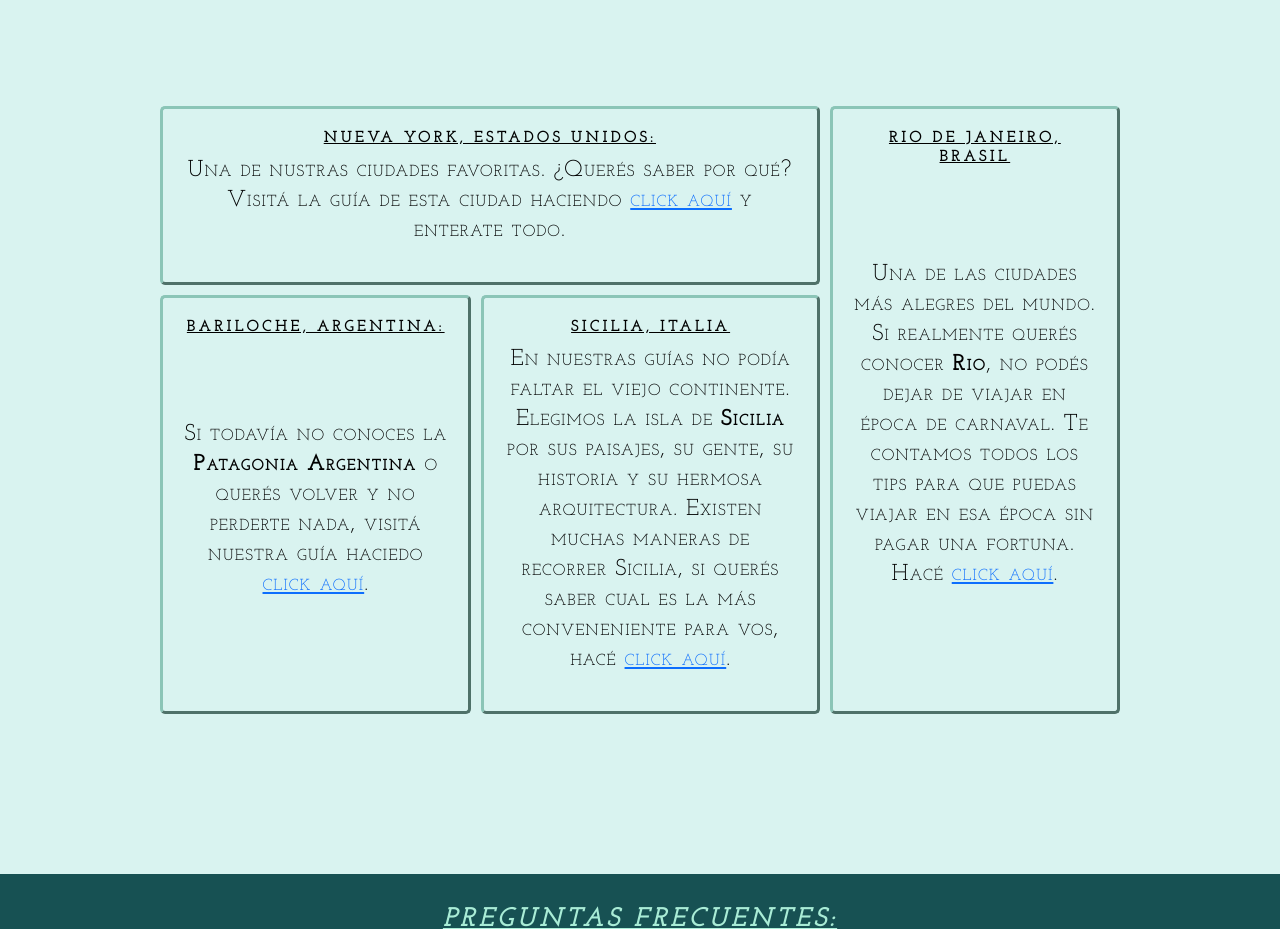
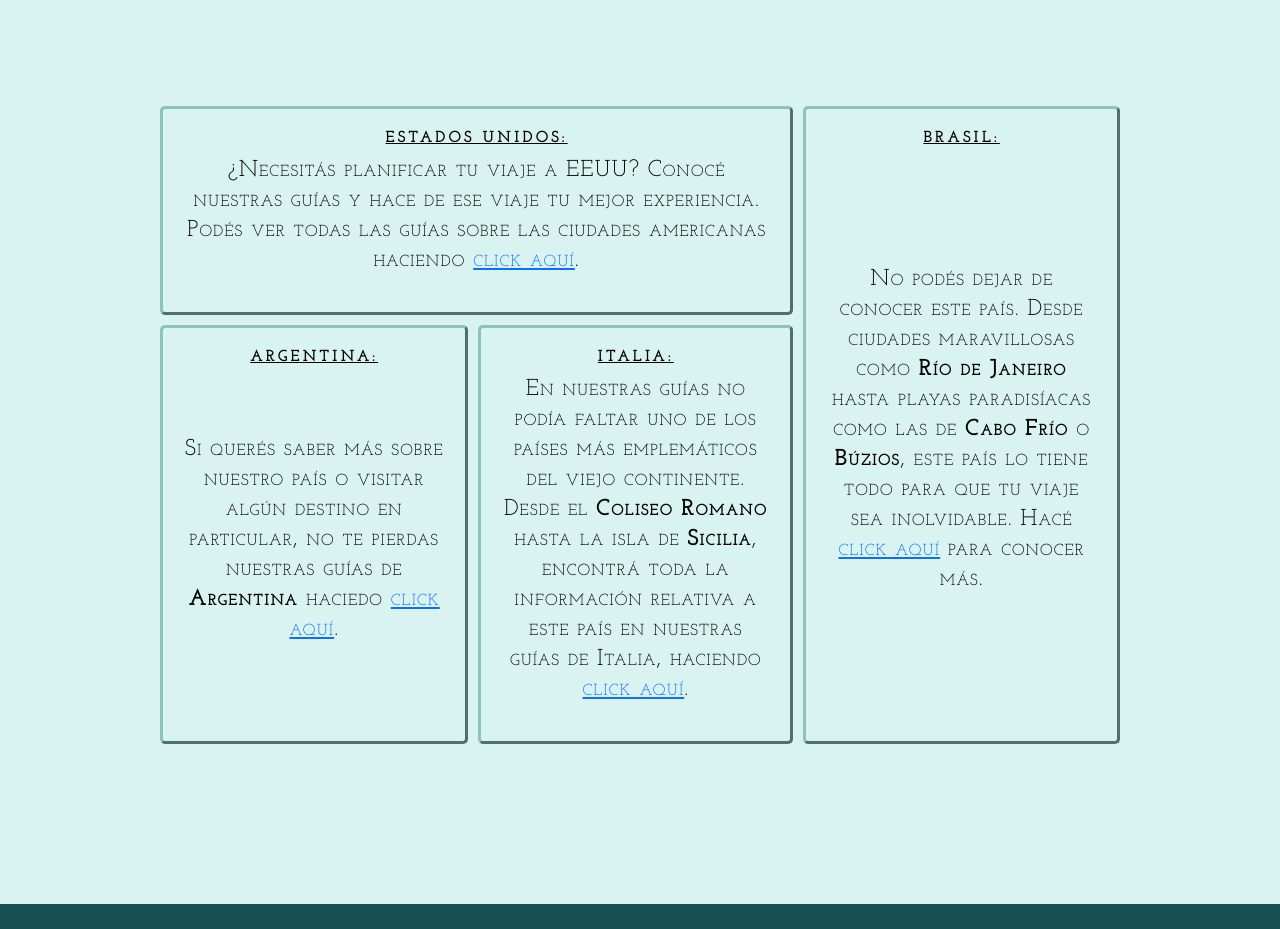
Before and after one commit to rociosoldati/fromthesouth, a plain HTML site: page index.html in a window 1280 px wide. Shown: the part 1040-1969 px from the top of the page. Drawn offline with nearby package versions, Linux system fonts and the light colour scheme.

Commit message:
modificando los textos

```diff
--- a/index.html
+++ b/index.html
@@ -89,20 +89,20 @@
         <h3 class="presentacion__h3 presentacion__h3--subrayado">Guías recomendadas:</h3>
         <div class="div__guia Centrar">
             <div class="box a">
-                <h5 class="div__h5">Nueva York, Estados Unidos:</h5>
-                <p class="footer__parrafo">Una de nustras ciudades favoritas. ¿Querés saber por qué? Visitá la guía de esta ciudad haciendo <a href="GuiasAmericadelnorte.html">click aquí</a> y enterate todo.</p>
+                <h5 class="div__h5">Estados Unidos:</h5>
+                <p class="footer__parrafo">¿Necesitás planificar tu viaje a EEUU? Conocé nuestras guías y hace de ese viaje tu mejor experiencia. Podés ver todas las guías sobre las ciudades americanas haciendo <a href="GuiasAmericadelnorte.html">click aquí</a>.</p>
             </div>
             <div class="box c">
-                <h5 class="div__h5">Bariloche, Argentina:</h5>
-                <p class="footer__parrafo">Si todavía no conoces la <strong> Patagonia Argentina</strong> o querés volver y no perderte nada, visitá nuestra guía haciedo <a href="GuiasArgentinas.html">click aquí</a>.</p>
+                <h5 class="div__h5">Argentina:</h5>
+                <p class="footer__parrafo">Si querés saber más sobre nuestro país o visitar algún destino en particular, no te pierdas nuestras guías de <strong>Argentina</strong> haciedo <a href="GuiasArgentinas.html">click aquí</a>.</p>
             </div>
             <div class="box b">
-                <h5 class="div__h5">Rio de Janeiro, Brasil</h5>
-                <p class="footer__parrafo">Una de las ciudades más alegres del mundo. Si realmente querés conocer <strong>Rio</strong>, no podés dejar de viajar en época de carnaval. Te contamos todos los tips para que puedas viajar en esa época sin pagar una fortuna. Hacé <a href="GuiasSudamerica.html">click aquí</a>.</p>
+                <h5 class="div__h5">Brasil:</h5>
+                <p class="footer__parrafo">No podés dejar de conocer este país. Desde ciudades maravillosas como <strong>Río de Janeiro</strong> hasta playas paradisíacas como las de <strong>Cabo Frío</strong> o <strong>Búzios</strong>, este país lo tiene todo para que tu viaje sea inolvidable. Hacé <a href="GuiasSudamerica.html">click aquí</a> para conocer más.</p>
             </div>
             <div class="box d">
-                <h5 class="div__h5">Sicilia, Italia</h5>
-                <p class="footer__parrafo">En nuestras guías no podía faltar el viejo continente. Elegimos la isla de <strong>Sicilia</strong> por sus paisajes, su gente, su historia y su hermosa arquitectura. Existen muchas maneras de recorrer Sicilia, si querés saber cual es la más conveneniente para vos, hacé <a href="GuiasEuropa.html">click aquí</a>.</p>
+                <h5 class="div__h5">Italia:</h5>
+                <p class="footer__parrafo">En nuestras guías no podía faltar uno de los países más emplemáticos del viejo continente. Desde el <strong>Coliseo Romano</strong> hasta la isla de <strong>Sicilia</strong>, encontrá toda la información relativa a este país en nuestras guías de Italia, haciendo <a href="GuiasEuropa.html">click aquí</a>.</p>
             </div>
         </div>
     </section>
```
Also changed, not shown: 404.html (+1 -0 lines), Contacto.html (+1 -0 lines), Galeria.html (+1 -0 lines), GuiasAmericadelnorte.html (+1 -0 lines), GuiasArgentinas.html (+8 -0 lines), GuiasEuropa.html (+1 -0 lines), GuiasSudamerica.html (+1 -0 lines), Nosotros.html (+1 -0 lines).
